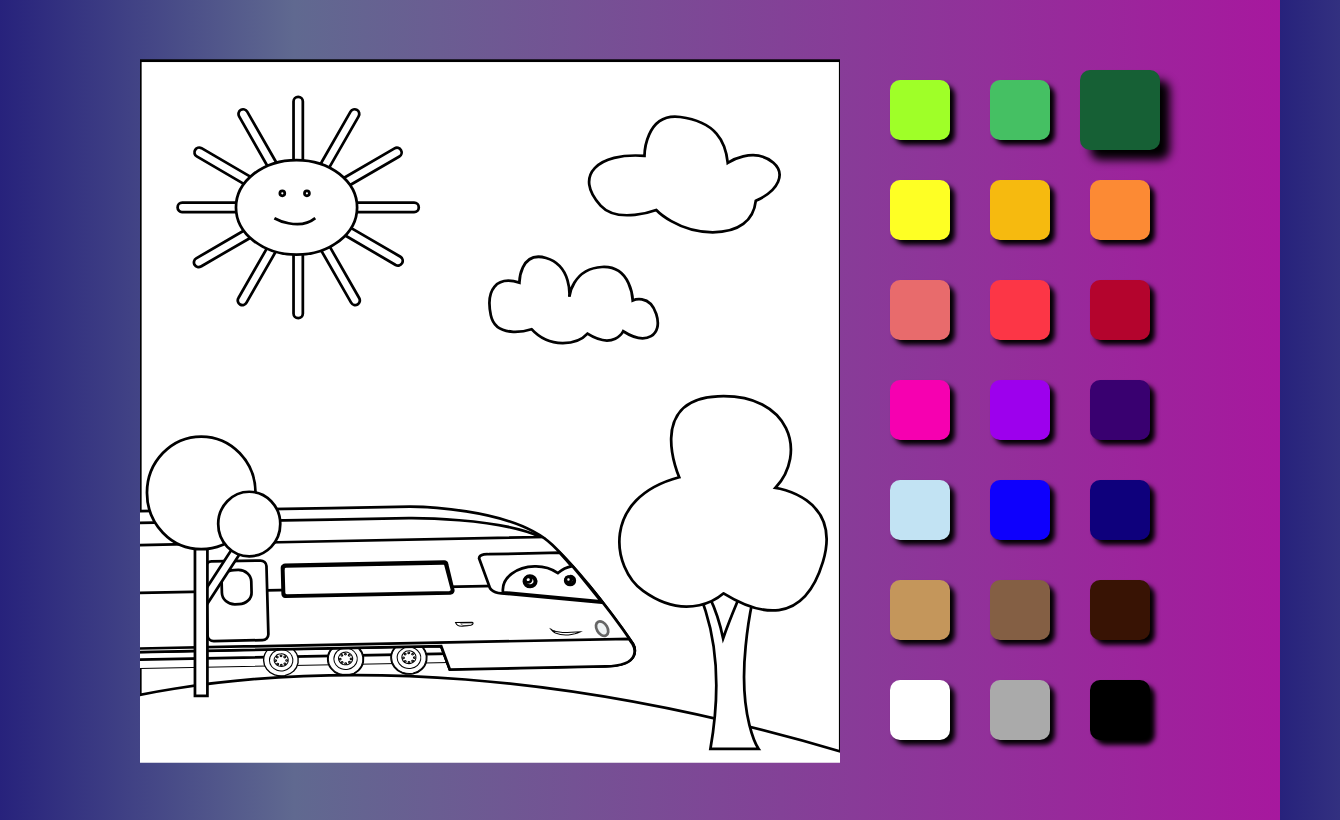
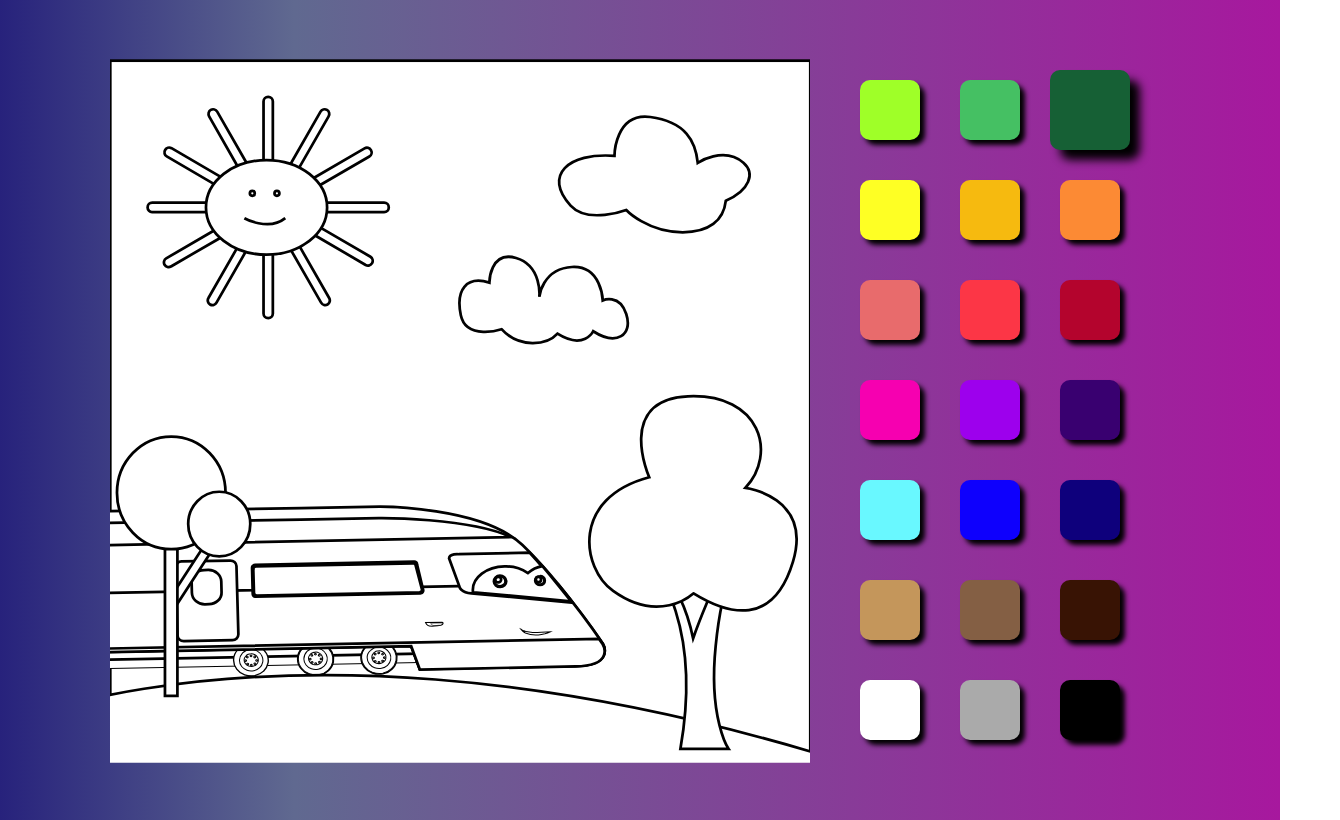
Before and after one commit to ksamoylov/coloring-book, a React (Create React App) app: page /train in a window 1280 px wide. Shown: the whole page, 1340 px wide, since content can reach past the window. Built offline with nearby package versions, Linux system fonts and the light colour scheme.

Commit message:
Some fixes

```diff
--- a/src/App.css
+++ b/src/App.css
@@ -16,7 +16,6 @@ body {
   display: flex;
   padding: 30px;
   justify-content: center;
-  width: 100%;
 }
 
 @media (prefers-reduced-motion: no-preference) {
--- a/src/App.js
+++ b/src/App.js
@@ -17,7 +17,7 @@ const colors = [
   '#FEFF24', '#F6BA0F', '#FC8A34',
   '#E86B6C', '#FC3646', '#B4042D',
   '#F600B0', '#9D00ED', '#390070',
-  '#C2E3F3', '#0E00FD', '#0E007C',
+  '#69F8FF', '#0E00FD', '#0E007C',
   '#C4965B', '#845F44', '#381304',
   '#ffffff', '#aaaaaa', '#000000',
 ];
--- a/src/components/books/Train.js
+++ b/src/components/books/Train.js
@@ -24,7 +24,7 @@ export default class Train extends React.Component {
       '  .st19{fill:#FFFFFF;stroke:#000000;stroke-width:2;stroke-miterlimit:10;}\n' +
       '  .st20{fill:#FFFFFF;stroke:#000000;stroke-width:2;stroke-miterlimit:10;}\n' +
       '  .st21{fill:#FFFFFF;stroke:#000000;stroke-width:2;stroke-miterlimit:10;}\n' +
-      '  .st22{fill:#FFFFFF;stroke:#000000;stroke-width:2;stroke-miterlimit:10;}\n' +
+      '  .st22{fill:#FFFFFF;stroke:#000000;stroke-width:1;stroke-miterlimit:10;}\n' +
       '  .st23{fill:#FFFFFF;stroke:#000000;stroke-width:0.75;stroke-miterlimit:10;}\n' +
       '  .st24{fill:#FFFFFF;stroke:#000000;stroke-miterlimit:10;}\n' +
       '  .st25{fill:#FFFFFF;stroke:#000000;stroke-width:2;stroke-miterlimit:10;}\n' +
@@ -143,8 +143,6 @@ export default class Train extends React.Component {
 	C369.6,442.6,360.5,427,360.5,427z"/>
         <path onClick={e => this.props.onFill(e)} className="st13" d="M255,361.5l52-1.1c11.4,12.2,21.2,24.9,30.5,36.5l-73.2-6.8c-7.9-0.6-8.7-4.9-8.7-4.9l-7.6-20.7
 	C248.3,360.9,255,361.5,255,361.5z"/>
-        <path onClick={e => this.props.onFill(e)} className="st14" d="M334.5,417.5c1.5,2.8,4.4,4.4,6.3,3.5c1.9-0.9,2.3-3.9,0.7-6.7c-1.6-2.8-4.4-4.4-6.3-3.5
-	C333.3,411.7,332.9,414.7,334.5,417.5z"/>
         <path onClick={e => this.props.onFill(e)} className="st15" d="M345.7,418.2c0.7,1.8,2.3,2.9,3.5,2.5c1.2-0.4,1.7-2.2,0.9-4c-0.7-1.8-2.3-2.9-3.5-2.5
 	S344.9,416.4,345.7,418.2z"/>
         <path onClick={e => this.props.onFill(e)} className="st16" d="M242.8,411.2l-12,0.2c0.3,0.8,0.8,1.6,1.6,2.1c1.3,1,7.2,0.3,7.2,0.3s2.7-0.1,3.5-0.8
@@ -218,7 +216,7 @@ export default class Train extends React.Component {
 		c0,0,49.2,6.6,34.7,54.2c-14.4,47.6-47.2,38.7-72.7,23C426.7,390.1,402.5,413.1,368,388.3z"/>
         </g>
         <g>
-          <polygon className="st27" points="49.5,397.4 44,393.5 75.9,344.4 81.4,348.3 	"/>
+          <polygon onClick={e => this.props.onFill(e)} className="st27" points="49.5,397.4 44,393.5 75.9,344.4 81.4,348.3 	"/>
           <rect onClick={e => this.props.onFill(e)} x="40.2" y="355.7" className="st27" width="9.1" height="109.4"/>
           <ellipse onClick={e => this.props.onFill(e)} className="st28" cx="44.8" cy="316.6" rx="39.7" ry="41.2"/>
           <ellipse onClick={e => this.props.onFill(e)} className="st28" cx="79.9" cy="339.4" rx="22.7" ry="23.6"/>
```
